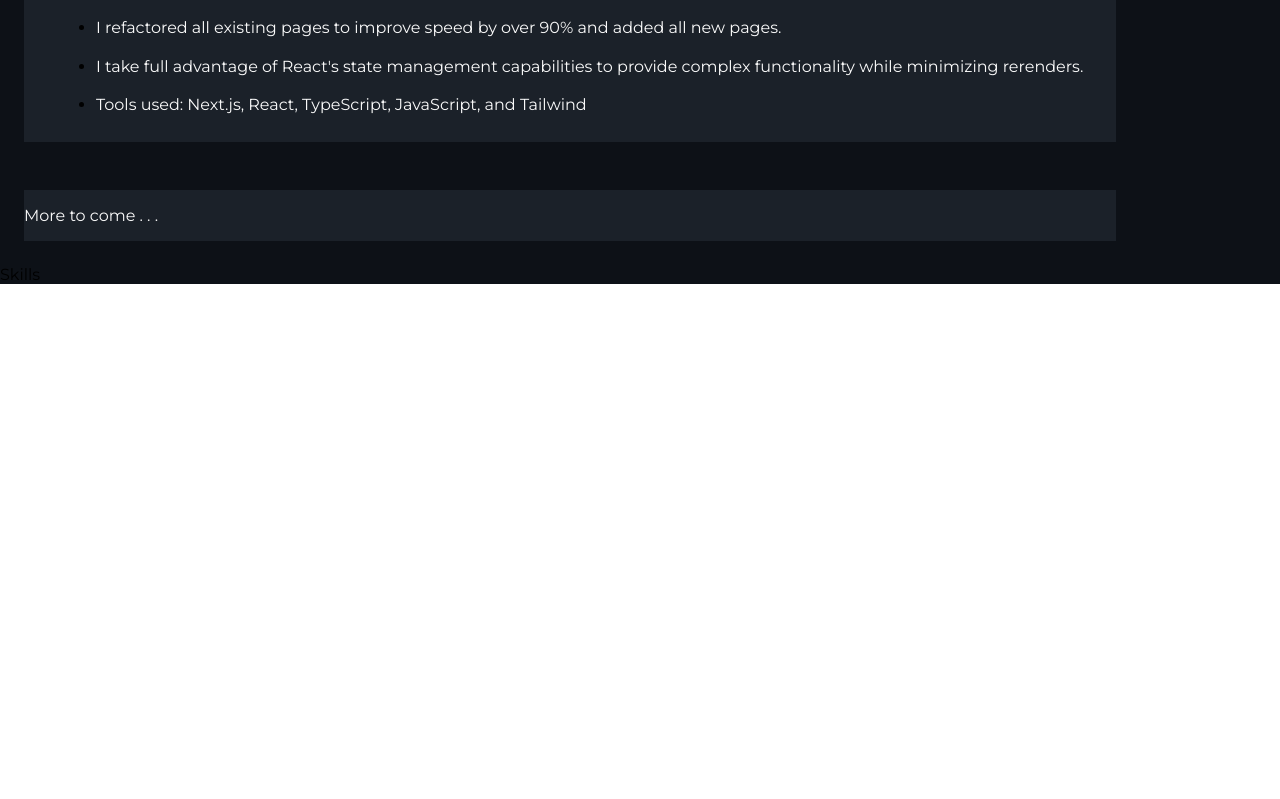
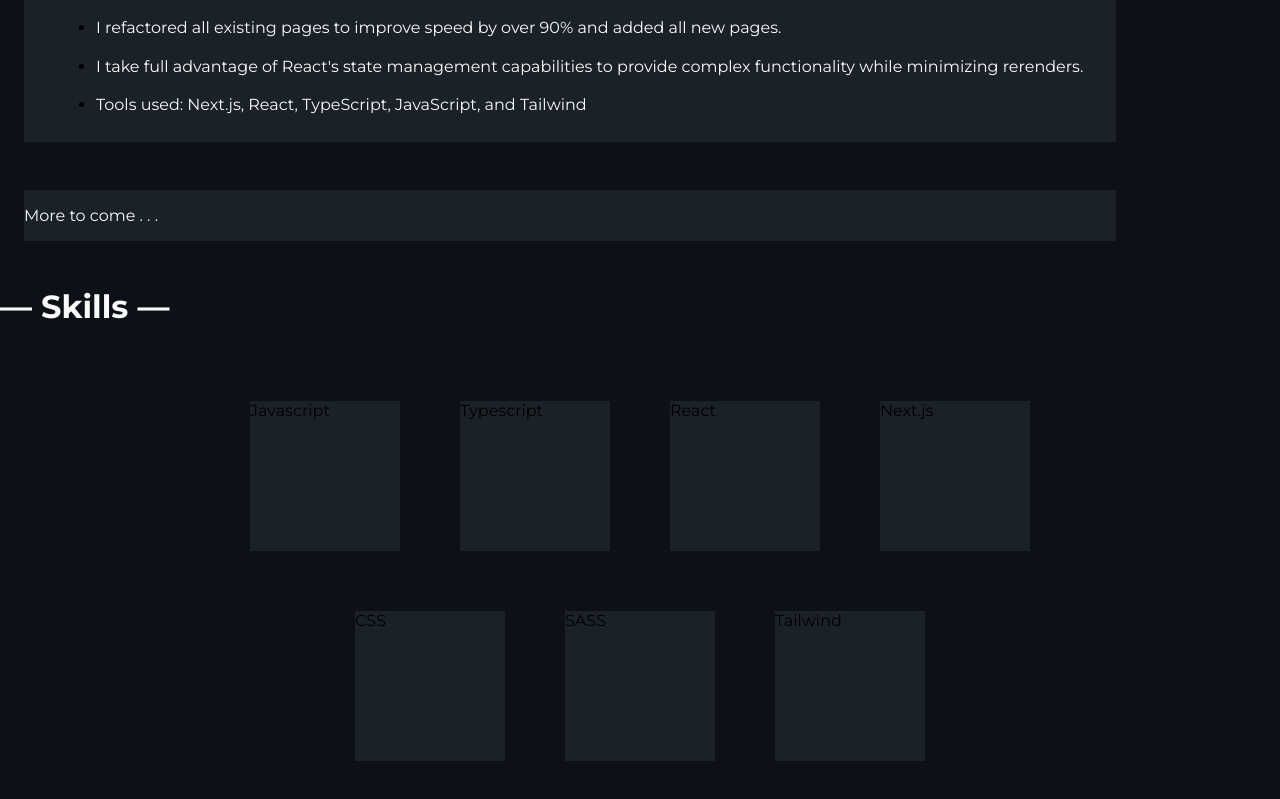
Before and after one commit to dslovinsky/danielslovinsky.com, a Next.js app: page / in a window 1280 px wide. Shown: the part 1408-2207 px from the top of the page. Before the commit the page ends 1692 px from the top, so only its background shows below. Built offline with nearby package versions, Linux system fonts and the light colour scheme.

Commit message:
Adds skill boxes and basic styling

```diff
--- a/components/Content/Skills.tsx
+++ b/components/Content/Skills.tsx
@@ -1,9 +1,38 @@
-import styles from 'styles/index.module.scss';
+import styles from 'styles/components/skills.module.scss';
+
+const skillSet = [
+  {
+    name: 'Javascript',
+  },
+  {
+    name: 'Typescript',
+  },
+  {
+    name: 'React',
+  },
+  {
+    name: 'Next.js',
+  },
+  {
+    name: 'CSS',
+  },
+  {
+    name: 'SASS',
+  },
+  {
+    name: 'Tailwind',
+  },
+];
 
 export default function Skills({...props}) {
   return (
-    <div {...props} className={styles.skills}>
-      Skills
+    <div {...props} className={`${styles.section} h-screen`}>
+      <h1 className="text-3xl my-8 font-bold self-center">— Skills —</h1>
+      <div className={styles.skills_container}>
+        {skillSet.map(({name}) => (
+          <div id={name} className={styles.skill}>{name}</div>
+        ))}
+      </div>
     </div>
   );
 }
--- /dev/null
+++ b/styles/components/skills.module.scss
@@ -0,0 +1,20 @@
+@use '../partials/colors.scss';
+
+.section {
+  display: flex;
+  flex-direction: column;
+
+  > .skills_container {
+    display: flex;
+    flex-wrap: wrap;
+    margin: 24px calc(5% + 100px);
+    justify-content: center;
+
+    > .skill {
+      height: 150px;
+      width: 150px;
+      margin: 30px;
+      background-color: colors.$black-pearl-lite;
+    }
+  }
+}
```
